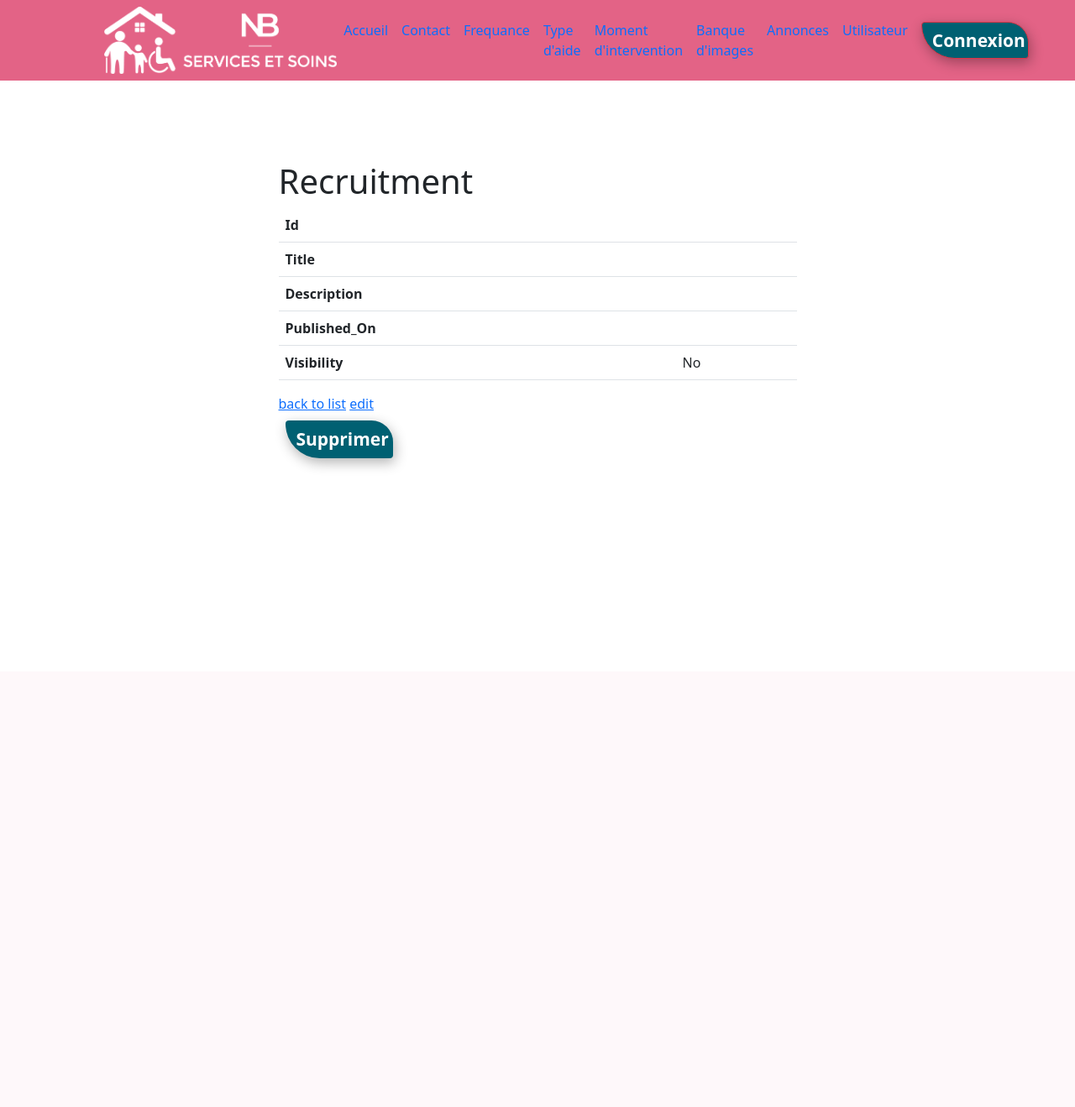
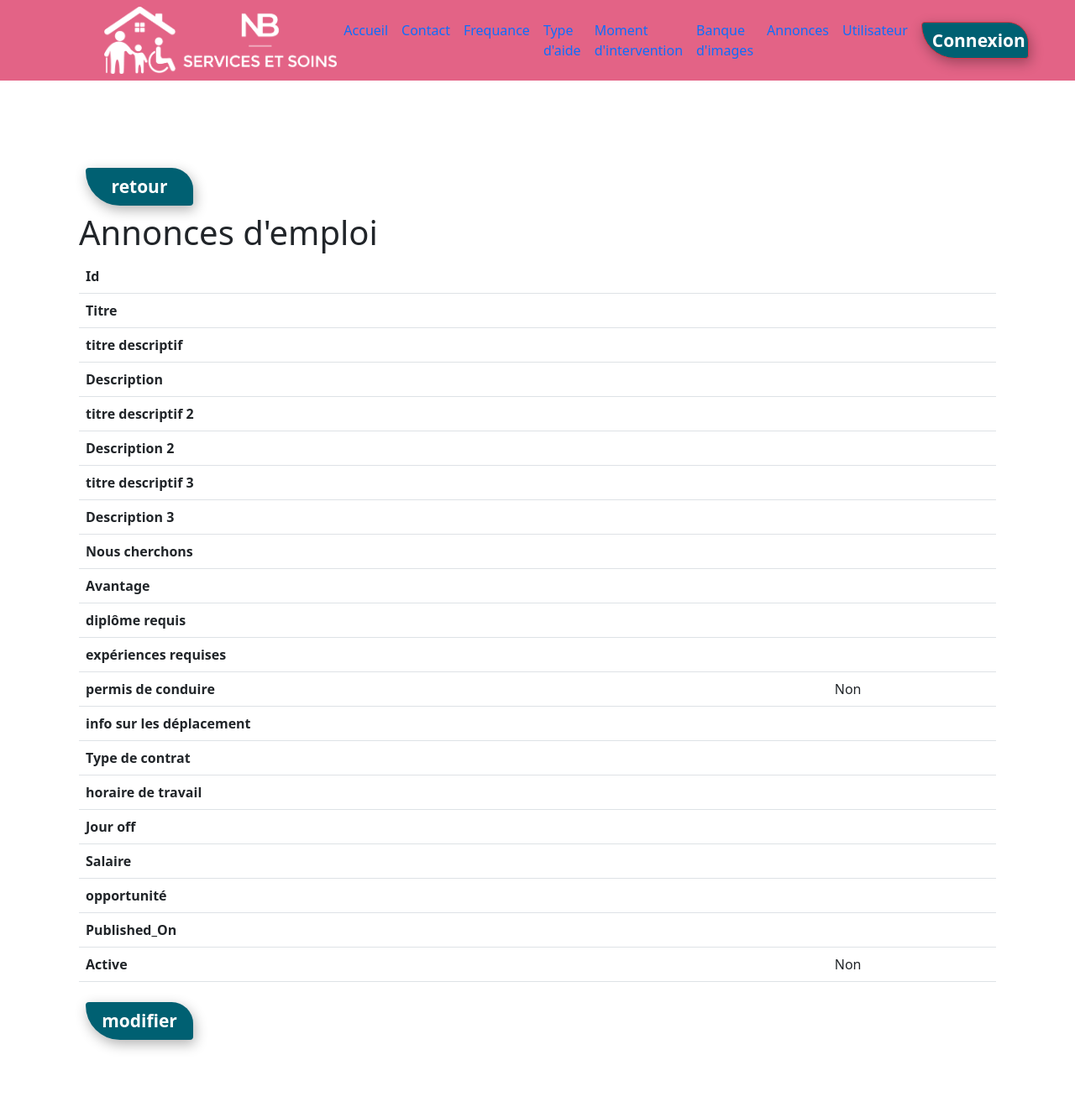
Before and after one commit to Edouard-Pinczon-du-Sel/NBSS-Back, a Symfony app: template templates/recruitment/show.html.twig in a window 1280 px wide. Shown: the whole page at 84% size. Before the commit the page ends 558 px from the top, so only its background shows below. Run offline with Twig, Linux system fonts and the light colour scheme; the template is opened without the code that fills it, so the values that code supplies are empty; some libraries are stand-ins or nearby versions.

Commit message:
page show recruitment

```diff
--- a/templates/base.html.twig
+++ b/templates/base.html.twig
@@ -69,7 +69,7 @@
     <main class="mb-4">
             <div class="container px-4 px-lg-6">
                 <div class="row gx-4 gx-lg-5 justify-content-center">
-                    <div class="col-md-10 col-lg-8 col-xl-7">
+                    <div class="col-md-10 col-lg-8 col-xl-12">
                         <div class="my-5">
 
 {% block body %} {% endblock %}
--- a/templates/recruitment/show.html.twig
+++ b/templates/recruitment/show.html.twig
@@ -3,7 +3,8 @@
 {% block title %}Recruitment{% endblock %}
 
 {% block body %}
-    <h1>Recruitment</h1>
+    <a class='btn' href="{{ path('app_recruitment_index') }}">retour</a>
+    <h1>Annonces d'emploi</h1>
 
     <table class="table">
         <tbody>
@@ -12,27 +13,90 @@
                 <td>{{ recruitment.id }}</td>
             </tr>
             <tr>
-                <th>Title</th>
+                <th>Titre</th>
                 <td>{{ recruitment.title }}</td>
+            </tr>
+            <tr>
+            <th>titre descriptif</th>
+            <td>{{ recruitment.titleDescription}}</td>
             </tr>
             <tr>
                 <th>Description</th>
                 <td>{{ recruitment.description }}</td>
+            </tr>
+              <tr>
+            <th>titre descriptif 2</th>
+            <td>{{ recruitment.titleDescription2}}</td>
+            </tr>
+            <tr>
+                <th>Description 2</th>
+                <td>{{ recruitment.description2 }}</td>
+            </tr>
+              <tr>
+            <th>titre descriptif 3</th>
+            <td>{{ recruitment.titleDescription3}}</td>
+            </tr>
+            <tr>
+                <th>Description 3</th>
+                <td>{{ recruitment.description3 }}</td>
+            </tr>
+            <tr>
+                <th>Nous cherchons</th>
+                <td>{{ recruitment.weSearch }}</td>
+            </tr>
+            <tr>
+                <th>Avantage</th>
+                <td>{{ recruitment.avantage }}</td>
+            </tr>
+             <tr>
+                <th>diplôme requis</th>
+                <td>{{ recruitment.licenceRequeried }}</td>
+            </tr>
+            <tr>
+                <th>expériences  requises</th>
+                <td>{{ recruitment.experienceRequeried}}</td>
+            </tr>
+            <tr>
+                <th>permis de conduire</th>
+                <td>{{ recruitment.driveLicense ? 'oui' : 'Non'  }}</td>
+            </tr>
+             <tr>
+                <th>info sur les déplacement</th>
+                <td>{{ recruitment.deplacementInfo }}</td>
+            </tr>
+             <tr>
+                <th>Type de contrat</th>
+                <td>{{ recruitment.typeContrat}}</td>
+            </tr>
+             <tr>
+                <th>horaire de travail</th>
+                <td>{{ recruitment.workingHour}}</td>
+            </tr>
+             <tr>
+                <th>Jour off</th>
+                <td>{{ recruitment.dayOff}}</td>
+            </tr>
+             <tr>
+                <th>Salaire</th>
+                <td>{{ recruitment.Salary}}</td>
+            </tr>
+              <tr>
+                <th>opportunité</th>
+                <td>{{ recruitment.opportunity}}</td>
             </tr>
             <tr>
                 <th>Published_On</th>
                 <td>{{ recruitment.publishedOn ? recruitment.publishedOn|date('Y-m-d') : '' }}</td>
             </tr>
             <tr>
-                <th>Visibility</th>
-                <td>{{ recruitment.visibility ? 'Yes' : 'No' }}</td>
+                <th>Active</th>
+                <td>{{ recruitment.visibility ? 'oui' : 'Non' }}</td>
             </tr>
         </tbody>
     </table>
 
-    <a href="{{ path('app_recruitment_index') }}">back to list</a>
 
-    <a href="{{ path('app_recruitment_edit', {'id': recruitment.id}) }}">edit</a>
+    <a  class='btn' href="{{ path('app_recruitment_edit', {'id': recruitment.id}) }}">modifier</a>
 
-    {{ include('recruitment/_delete_form.html.twig') }}
+
 {% endblock %}
```
Also changed, not shown: templates/recruitment/index.html.twig (+5 -4 lines), public/images/carrousel/strawberries-6808367-340-62dff005b9a78911393310.jpg (added).
